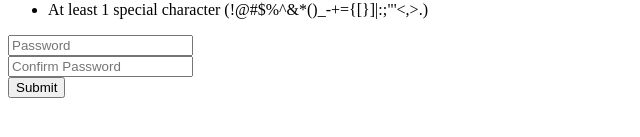
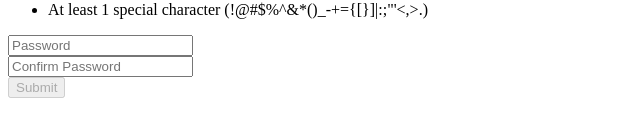
Before and after one commit to slopez323/password-library, a React (Create React App) app: page / in a window 1280 px wide. Shown: the part 185-322 px from the top of the page, without its empty margins (0-640 px from the left). Built offline with nearby package versions, Linux system fonts and the light colour scheme.

Commit message:
check matching inputs

```diff
--- a/src/App.js
+++ b/src/App.js
@@ -1,9 +1,9 @@
 import "./App.css";
 import { CreatePassword } from "./components/create-password";
 
-// clean up files and create relevant components
-// page structure - main component (with description); password inputs
-// check both inputs matching
+// xx clean up files and create relevant components
+// xx page structure - main component (with description); password inputs
+// xx check both inputs matching
 // validate on submit
 // some styling
 // accessibility
--- a/src/components/create-password.js
+++ b/src/components/create-password.js
@@ -1,9 +1,22 @@
 import { PasswordInput } from "./password-input";
-import { useState } from "react";
+import { useState, useEffect } from "react";
 
 export const CreatePassword = () => {
   const [password, setPassword] = useState("");
   const [confirmPassword, setConfirmPassword] = useState("");
+  const [isMatching, setIsMatching] = useState(true);
+
+  useEffect(() => {
+    if (confirmPassword) {
+      if (password === confirmPassword) {
+        setIsMatching(true);
+      } else {
+        setIsMatching(false);
+      }
+    } else {
+      setIsMatching(true);
+    }
+  }, [password, confirmPassword]);
 
   return (
     <div>
@@ -32,7 +45,8 @@ export const CreatePassword = () => {
           onChange={(e) => setConfirmPassword(e.target.value)}
         />
       </form>
-      <button>Submit</button>
+      {!isMatching && <p>The passwords do not match.</p>}
+      <button disabled={!isMatching || !confirmPassword}>Submit</button>
     </div>
   );
 };
```
